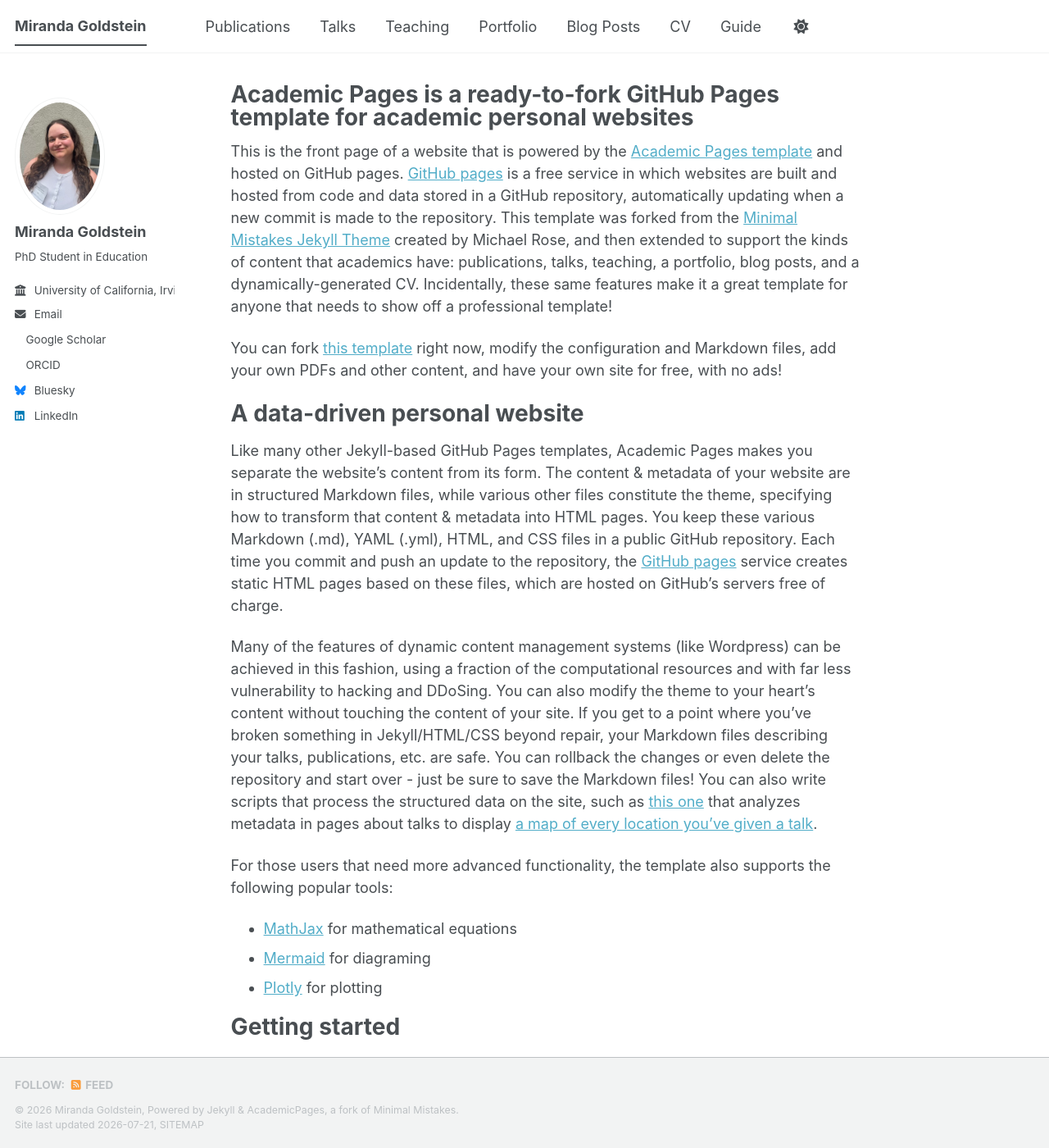
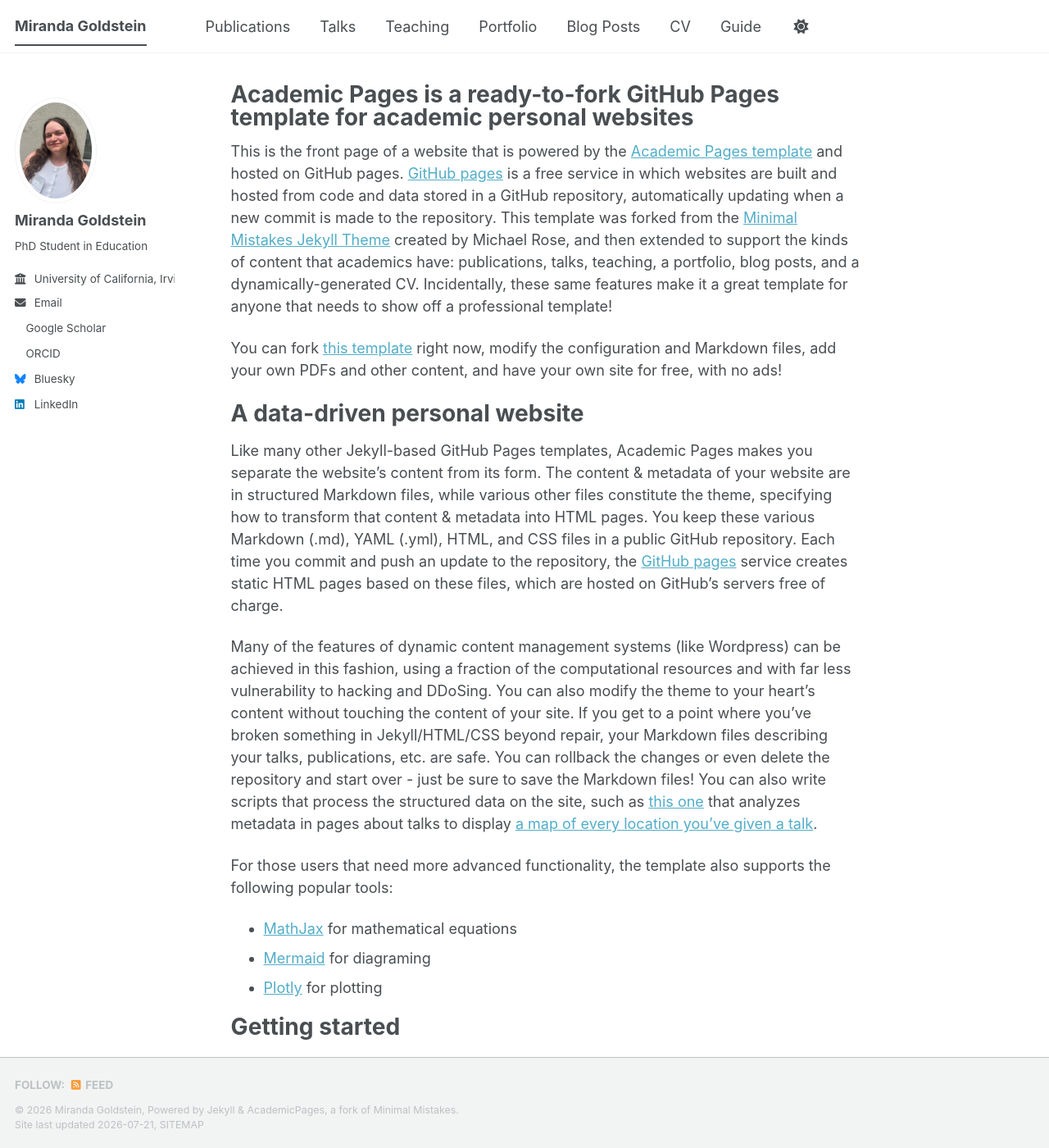
Before and after one commit to mirandagoldstein/mirandagoldstein.github.io, a Jekyll site: the page built from _pages/about.md, in a window 1280 px wide and 1400 px high. Shown: the whole window at 82% size. Built offline with Jekyll 4.4.1, drawn with Linux system fonts in a browser that asks for light colours; a style sheet for code colours, icons or effects is not loaded.

Commit message:
Update _sidebar.scss

```diff
--- a/_sass/layout/_sidebar.scss
+++ b/_sass/layout/_sidebar.scss
@@ -154,7 +154,7 @@
   }
 
   img {
-    max-width: 110px;
+    max-width: 100px;
     border-radius: 50%;
 
     @include breakpoint($large) {
```
